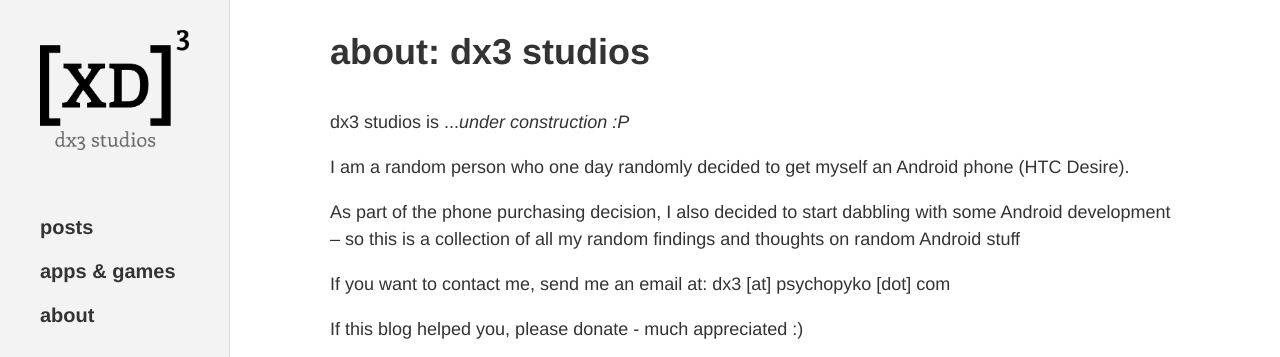
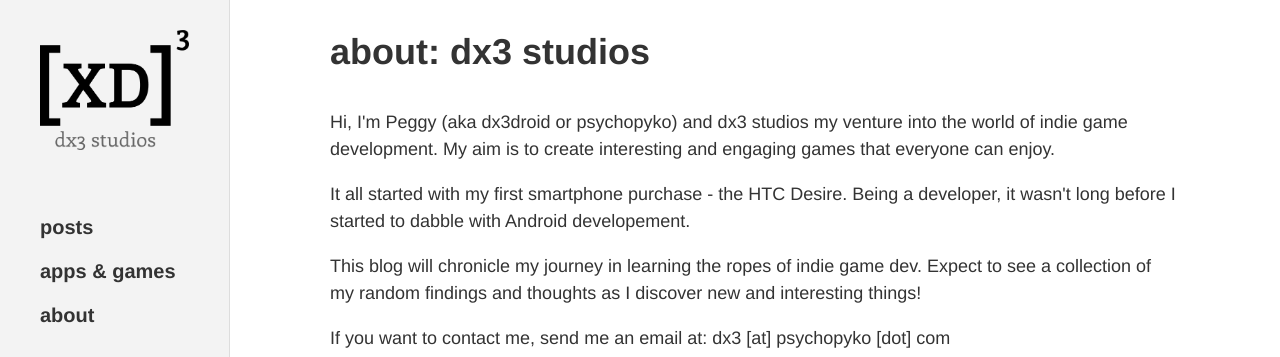
Before and after one commit to pyko/pyko.github.io, a Jekyll site: the page built from about/index.html, in a window 1280 px wide, cut to the strip 0-357 px from the top of the page. Built offline with Jekyll 4.4.1, drawn with Linux system fonts in a browser that asks for light colours; Markdown is read by kramdown in place of the engine named in the settings.

Commit message:
Updating about page

```diff
--- a/about/index.html
+++ b/about/index.html
@@ -5,10 +5,11 @@
 
 <div id="home">
    <h1>about: dx3 studios</h1>
-   <p>dx3 studios is ...<em>under construction :P</em></p>
-   <p>I am a random person who one day randomly decided to get myself an Android phone (HTC Desire).</p>
+   <p>Hi, I'm Peggy (aka dx3droid or psychopyko) and dx3 studios my venture into the world of indie game development. My aim is to create interesting and engaging games that everyone can enjoy.</p>
 
-   <p>As part of the phone purchasing decision, I also decided to start dabbling with some Android development – so this is a collection of all my random findings and thoughts on random Android stuff</p>
+   <p>It all started with my first smartphone purchase - the HTC Desire. Being a developer, it wasn't long before I started to dabble with Android developement.</p>
+
+   <p>This blog will chronicle my journey in learning the ropes of indie game dev. Expect to see a collection of my random findings and thoughts as I discover new and interesting things!</p>
 
    <p>If you want to contact me, send me an email at: dx3 [at] psychopyko [dot] com</p>
 
```
